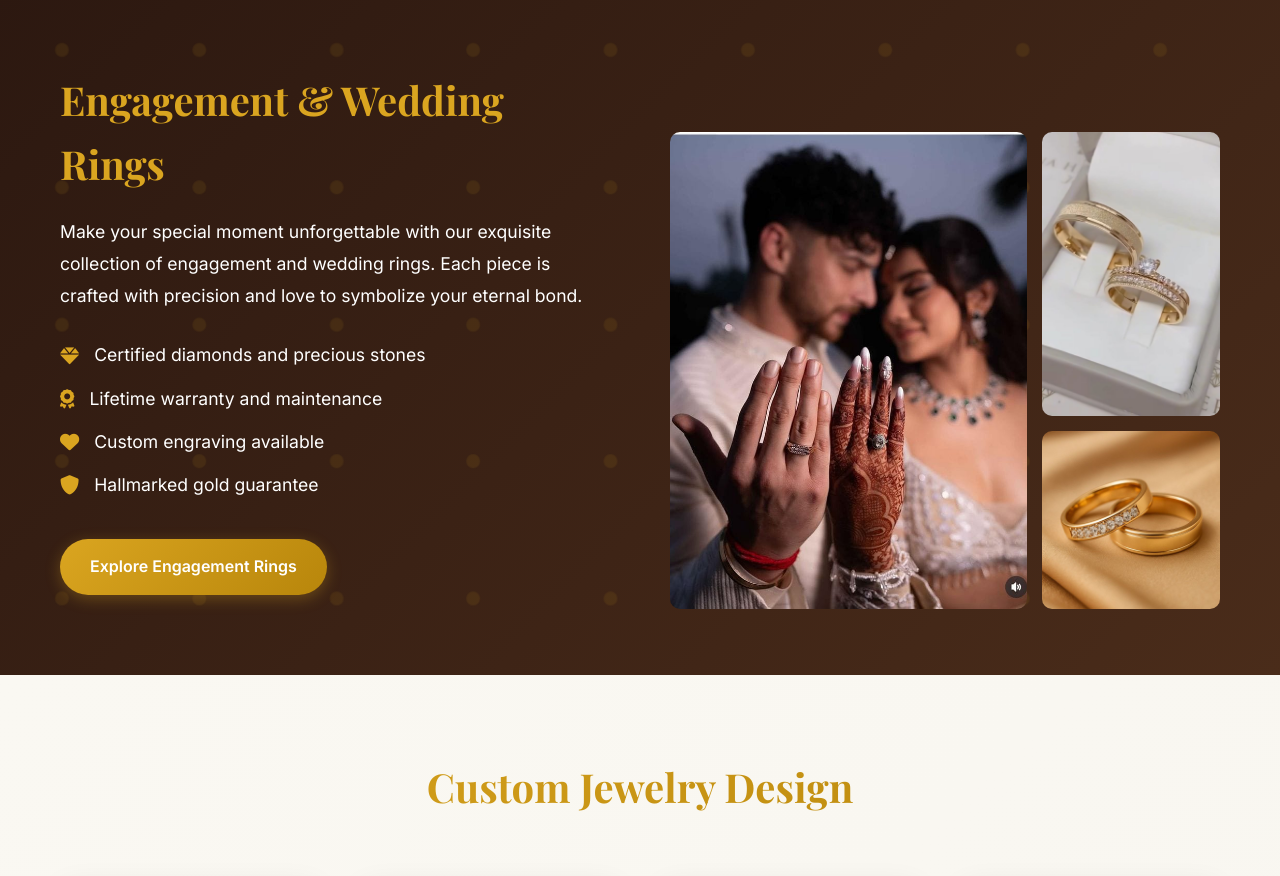
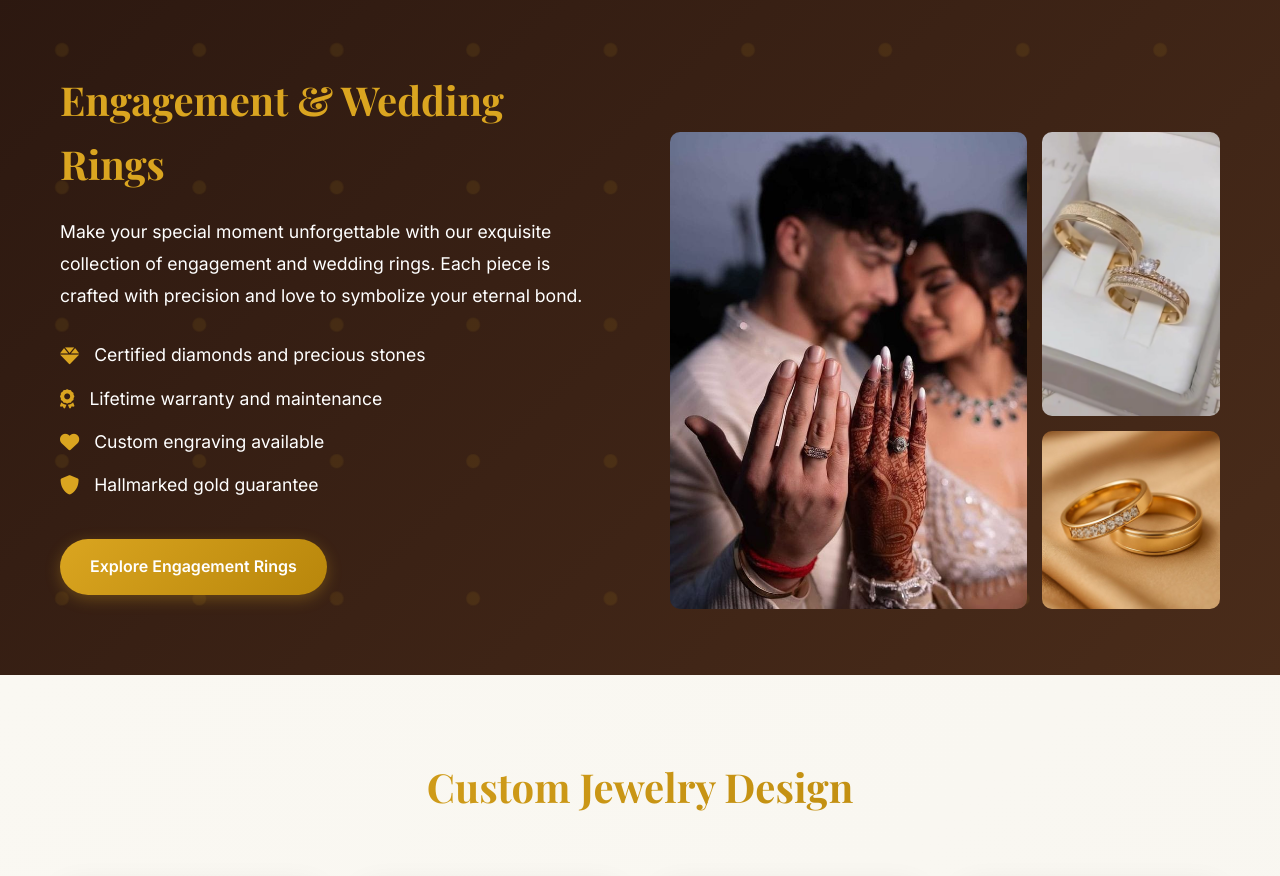
Before and after one commit to Abdul1473/gold, a website: page index.html in a window 1280 px wide. Shown: the part 2920-3796 px from the top of the page. Drawn offline with nearby package versions, Linux system fonts and the light colour scheme.

Commit message:
Update index.html

```diff
--- a/index.html
+++ b/index.html
@@ -191,7 +191,7 @@
                     <a href="engagement-rings.html" class="cta-btn">Explore Engagement Rings</a>
                 </div>
                 <div class="ring-showcase">
-                    <img src="./couple ring 1 .jpg" alt="Diamond Engagement Ring">
+                    <img src="./eng11.jpg" alt="Diamond Engagement Ring">
                     <img src="./couple ring 2.jpg" alt="Wedding Band">
                     <img src="./couple ring 3.jpg" alt="Couple Rings">
                 </div>
```
